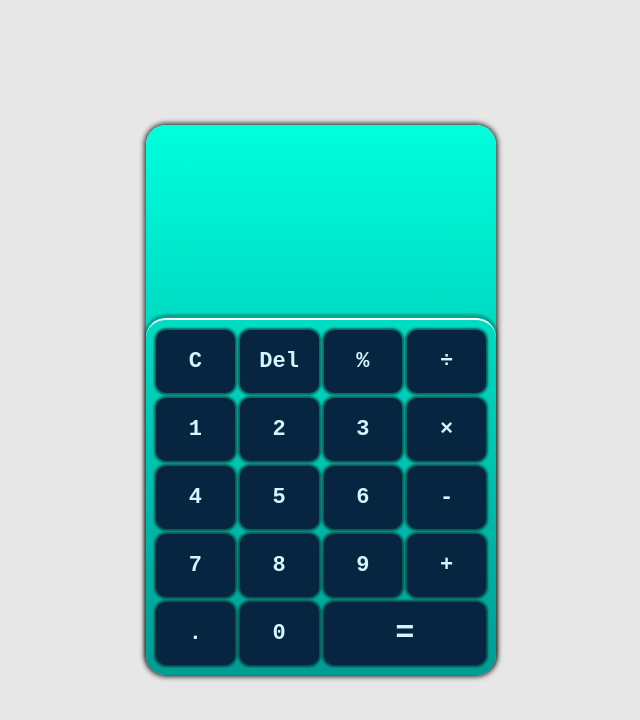
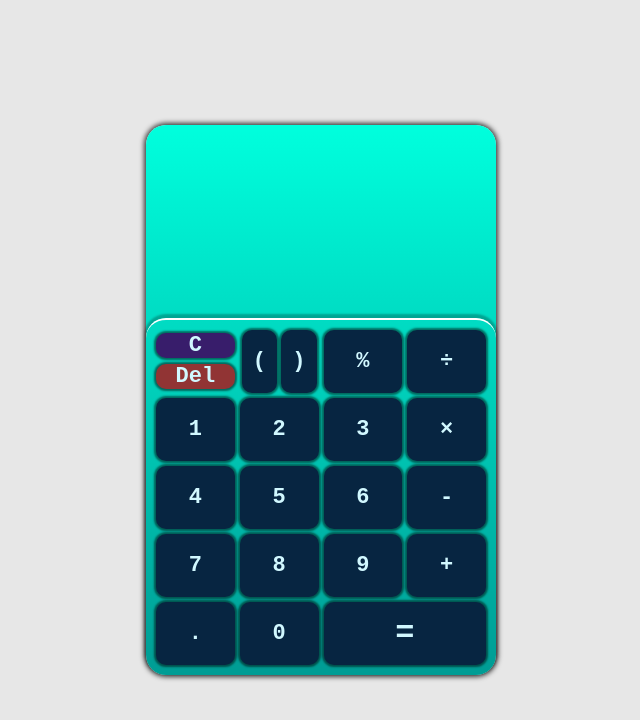
Before and after one commit to bogilan/javascript-calculator, a plain HTML site: page index.html in a window 1280 px wide. Shown: the whole page, without its empty margins (319-959 px from the left). Drawn offline with Linux system fonts and the light colour scheme.

Commit message:
Added brackets keys

```diff
--- a/index.html
+++ b/index.html
@@ -16,8 +16,14 @@
                     <div class="result"></div>
                 </div>
                 <div class="keyboard">
-                    <div class="key clear" data-key="clear"><span>C</span></div>
-                    <div class="key delete" data-key="delete"><span>Del</span></div>
+                    <div class="clear">
+                        <div class="key all-clear" data-key="clear"><span>C</span></div>
+                        <div class="key delete" data-key="delete"><span>Del</span></div>
+                    </div>
+                    <div class="brackets">
+                        <div class="key bracket" data-key="("><span>&#40;</span></div>
+                        <div class="key bracket" data-key=")"><span>&#41;</span></div>
+                    </div>
                     <div class="key percentage" data-key="/100"><span>%</span></div>
                     <div class="key operator" data-key="/"><span>&divide;</span></div>
                     <div class="key" data-key="1"><span>1</span></div>
--- a/main.css
+++ b/main.css
@@ -77,6 +77,29 @@ body {
     color: #072541;
 }
 
+.clear {
+    display: flex;
+    flex-direction: column;
+    justify-content: space-around;
+}
+
+.all-clear {
+    background-color: #381d6b;
+}
+
+.delete {
+    background-color: rgb(145, 52, 52);
+}
+
+.brackets {
+    display: flex;
+    justify-content: space-around;
+}
+
+.bracket {
+    width: 45%;
+}
+
 .equal {
     grid-area: 5 / 3 / 6 / 5;
     font-size: 32px;
```
